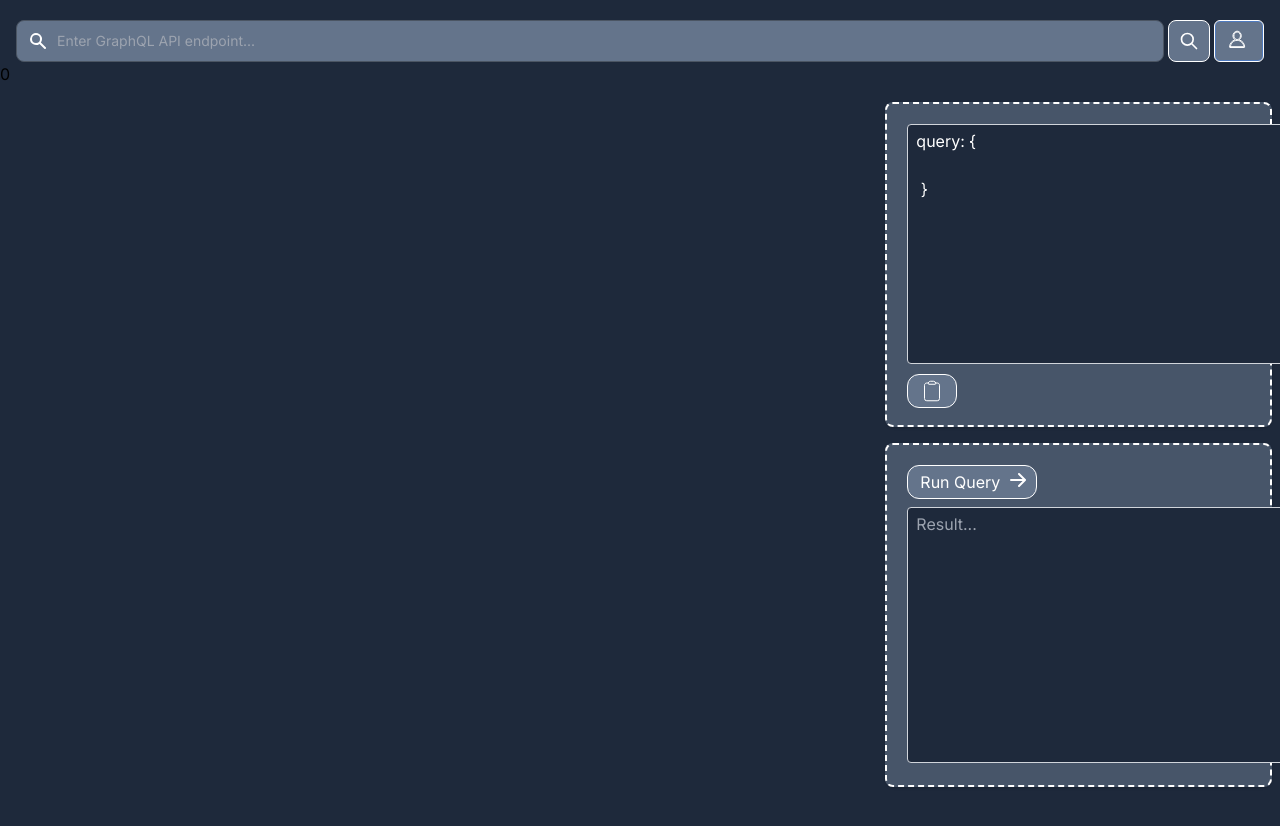
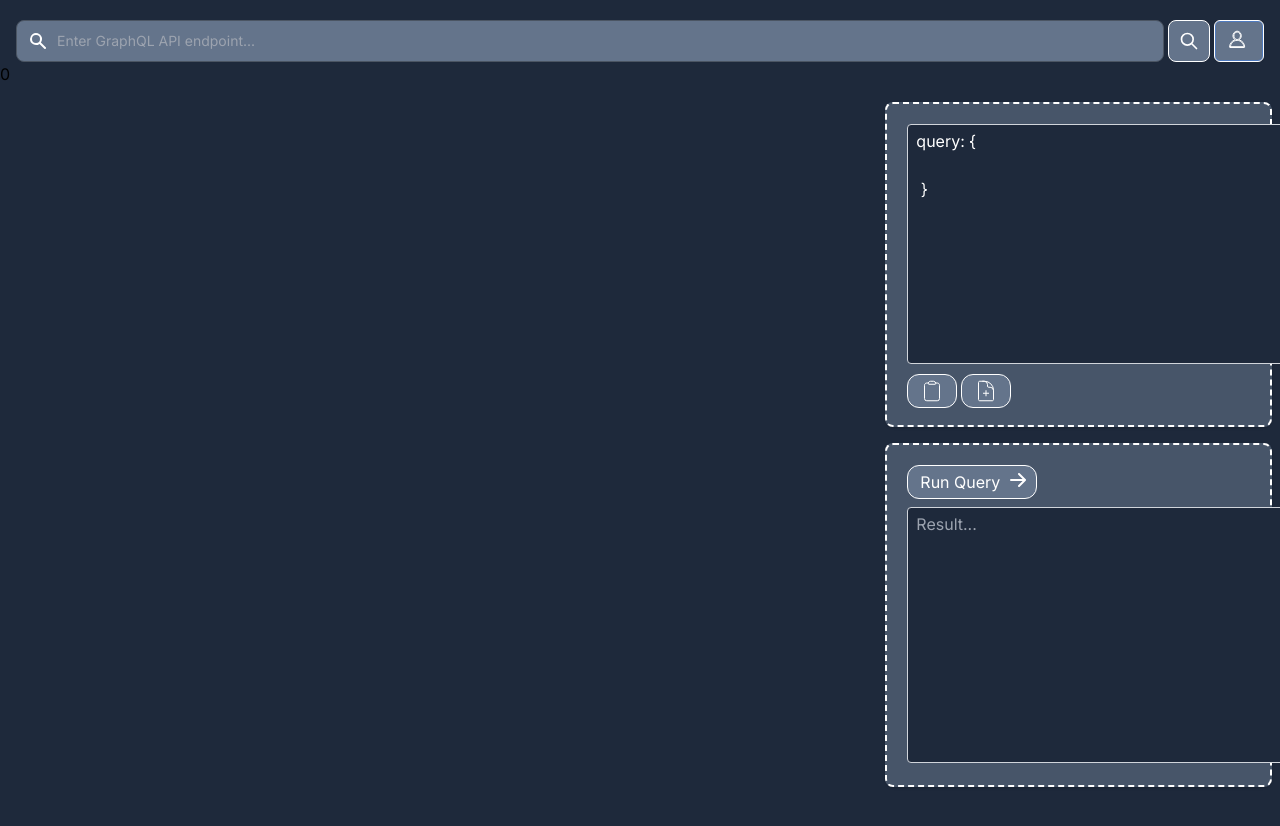
Before and after one commit to oslabs-beta/vista, a Next.js app: page / in a window 1280 px wide. Shown: the top 826 px of the page. Built offline with nearby package versions, Linux system fonts and the light colour scheme; no server answers.

Commit message:
SaveResponseModal added. Need to add routehandler on backend

```diff
--- a/src/app/components/QueryGenerator.tsx
+++ b/src/app/components/QueryGenerator.tsx
@@ -64,9 +64,20 @@ export default function QueryGenerator(QueryGeneratorProps: QueryGenerator) {
                 <path stroke-linecap="round" stroke-linejoin="round" d="M15.666 3.888A2.25 2.25 0 0013.5 2.25h-3c-1.03 0-1.9.693-2.166 1.638m7.332 0c.055.194.084.4.084.612v0a.75.75 0 01-.75.75H9a.75.75 0 01-.75-.75v0c0-.212.03-.418.084-.612m7.332 0c.646.049 1.288.11 1.927.184 1.1.128 1.907 1.077 1.907 2.185V19.5a2.25 2.25 0 01-2.25 2.25H6.75A2.25 2.25 0 014.5 19.5V6.257c0-1.108.806-2.057 1.907-2.185a48.208 48.208 0 011.927-.184"></path>
               </svg>
             </button>
+            <button
+              type="button"
+              onClick={() => {setIsSaveModalOpen(true)}}
+              className="ml-1 bg-white text-white px-3 py-1 rounded-xl border border-blue-400 dark:bg-slate-500 dark:border-white dark:hover:bg-slate-300 dark:hover:text-slate-900"
+              >
+              {/* save query button */}
+              <svg className="w-6 h-6 bg-white text-blue-400 dark:bg-slate-500 dark:text-white dark:hover:text-slate-900" fill="none" stroke="currentColor" viewBox="0 0 24 24" xmlns="http://www.w3.org/2000/svg">
+                <path
+                  d="M19.5 14.25v-2.625a3.375 3.375 0 00-3.375-3.375h-1.5A1.125 1.125 0 0113.5 7.125v-1.5a3.375 3.375 0 00-3.375-3.375H8.25m3.75 9v6m3-3H9m1.5-12H5.625c-.621 0-1.125.504-1.125 1.125v17.25c0 .621.504 1.125 1.125 1.125h12.75c.621 0 1.125-.504 1.125-1.125V11.25a9 9 0 00-9-9z"
+                  />
+              </svg>
+            </button>
           </div>
           {/* <p className="text-black">Result: {result}</p> */}
-
         </form>
       </div>
   );
--- /dev/null
+++ b/src/app/components/SaveResponseModal.tsx
@@ -0,0 +1,27 @@
+import { Dialog } from "@headlessui/react";
+
+interface SaveResponseModalProps {
+    isSaveResponseModalOpen: boolean,
+    setIsSaveResponseModalOpen: (status: boolean) => void,
+    saveResponseMessage: string,
+}
+
+export default function SaveResponseModal(props: SaveResponseModalProps) {
+    const { isSaveResponseModalOpen, setIsSaveResponseModalOpen, saveResponseMessage } = props;
+    return(
+        <Dialog as='div' open={isSaveResponseModalOpen} onClose={() => {setIsSaveResponseModalOpen(false)}}>
+            {/* backdrop */}
+            <div className='fixed inset-0 bg-slate-400 bg-opacity-60 bg-blur-50 backdrop-blur-sm' aria-hidden='true'/>
+            {/* fullscreen container - used for positioning */}
+            <div className='flex flex-col items-center justify-center z-10 overflow-y-auto'>
+                <Dialog.Panel
+                    className='border dark:border-white fixed inset-x-90 inset-y-60 flex items-center justify-center w-full max-w-md py-6 px-10 transform overflow-hidden rounded-2xl bg-white bg-opacity-10 shadow-xl border dark:bg-opacity-90 dark:bg-slate-700 dark:border-white'
+                    >
+                    <Dialog.Title className='text-xl font-bold dark:text-white'>
+                        <span>{saveResponseMessage}</span>
+                    </Dialog.Title>
+                </Dialog.Panel>
+            </div>
+        </Dialog>
+    );
+}
--- a/src/app/page.tsx
+++ b/src/app/page.tsx
@@ -8,6 +8,7 @@ import QueryContainer from "./components/QueryContainer";
 import { ChildData, ClickField, Data } from "../../types"
 import { CircularProgress } from "@mui/material";
 import SaveModal from "./components/SaveModal";
+import SaveResponseModal from "./components/SaveResponseModal";
 
 export default function Home({ session }: any) {
   // data fetching: https://youtu.be/gSSsZReIFRk?t=293
@@ -17,7 +18,7 @@ export default function Home({ session }: any) {
   const [isSaveModalOpen, setIsSaveModalOpen] = useState(false);
   const [isSaveResponseModalOpen, setIsSaveResponseModalOpen] = useState(false);
   const [queryAsString, setQueryAsString] = useState("query: { \n \n }");
-  const [saveResponseMessage, setSaveResponseMessage] = useState();
+  const [saveResponseMessage, setSaveResponseMessage] = useState('');
 
   const childToParent = (childData: ChildData): void => {
     setData(childData);
@@ -39,7 +40,8 @@ export default function Home({ session }: any) {
             <QueryContainer endpoint={data.endpoint} clickField={clickField} setIsSaveModalOpen={setIsSaveModalOpen} queryAsString={queryAsString} setQueryAsString={setQueryAsString} />
           </div>
         </div>
-        <SaveModal isSaveModalOpen={isSaveModalOpen} setIsSaveModalOpen={setIsSaveModalOpen} setIsSaveResponseModalOpen={setIsSaveResponseModalOpen} saveResponseMessage={saveResponseMessage} setSaveResponseMessage={setSaveResponseMessage} query={queryAsString} endpoint={data.endpoint} />
+        <SaveModal isSaveModalOpen={isSaveModalOpen} setIsSaveModalOpen={setIsSaveModalOpen} setIsSaveResponseModalOpen={setIsSaveResponseModalOpen} setSaveResponseMessage={setSaveResponseMessage} query={queryAsString} endpoint={data.endpoint} />
+        <SaveResponseModal isSaveResponseModalOpen={isSaveResponseModalOpen} setIsSaveResponseModalOpen={setIsSaveResponseModalOpen} saveResponseMessage={saveResponseMessage}/>
       </SessionProvider>
     </>
   );
```
Also changed, not shown: src/app/components/SaveModal.tsx (+6 -5 lines).
